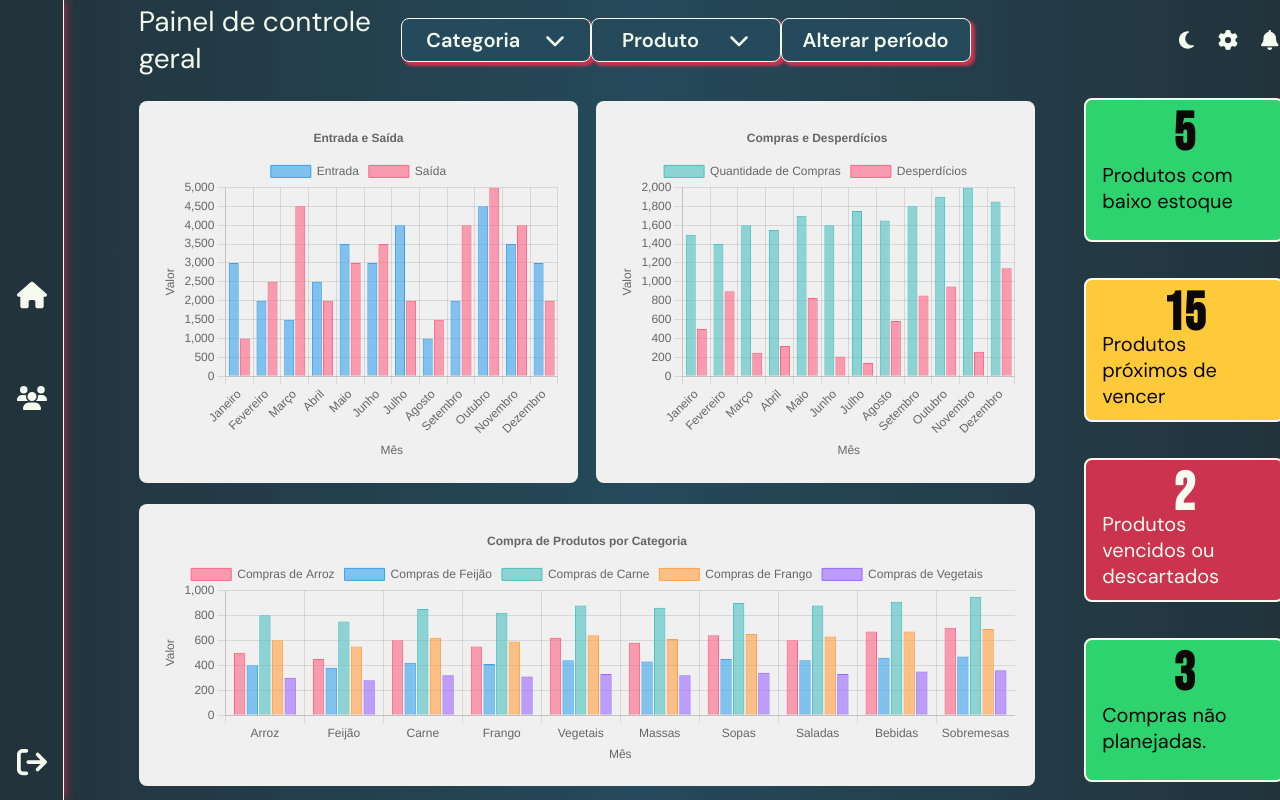
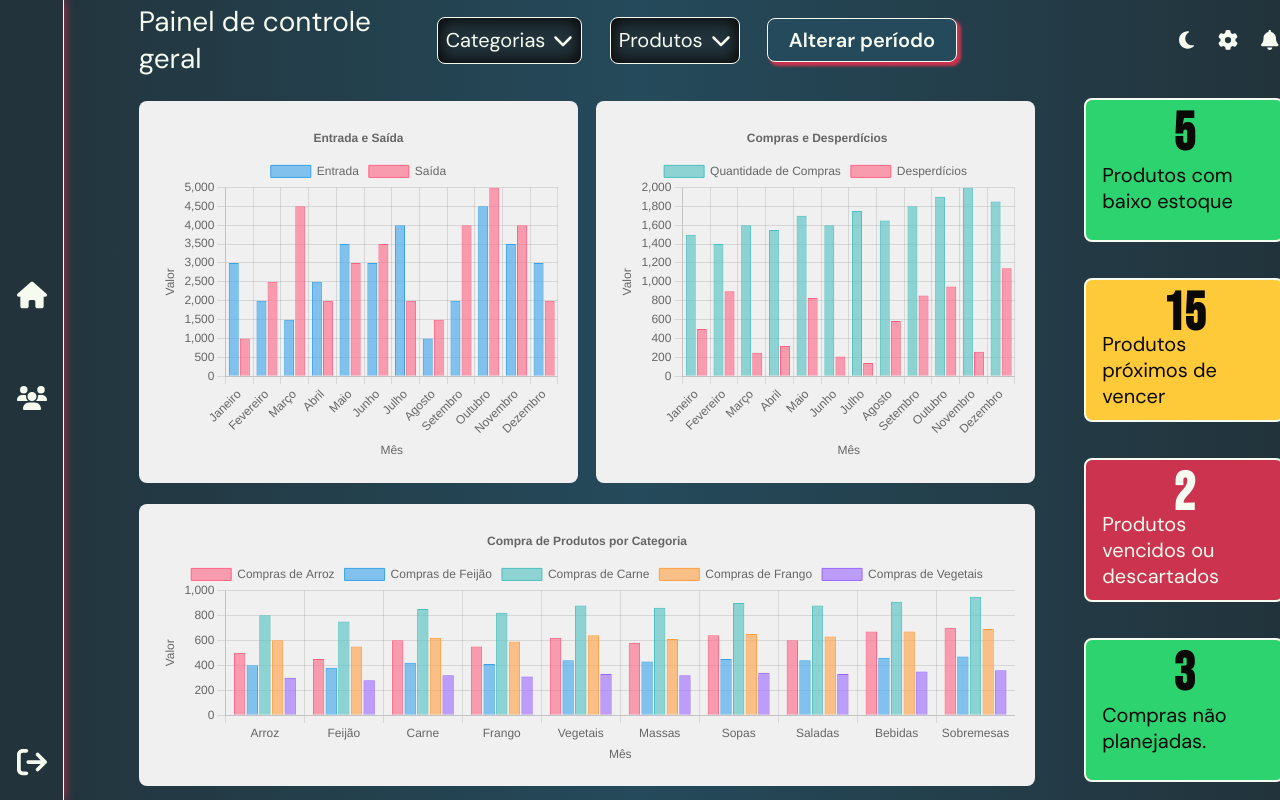
Before and after one commit to stephanyjustino/sustentare-dashboard, a React (Create React App) app: page /dashboardGeral in a window 1280 px wide. Built offline with nearby package versions, Linux system fonts and the light colour scheme; a web font is replaced by a local one.

Commit message:
8 - Uso em ambas as dashboards.

```diff
--- a/src/pages/DashboardColaboradores/DashboardColaboradores.jsx
+++ b/src/pages/DashboardColaboradores/DashboardColaboradores.jsx
@@ -6,6 +6,7 @@ import styles from './dashboardColaboradores.module.css';
 import ChartBar from "../../components/Chart/ChartBar"
 import Kpi from "../../components/KPI/Kpi";
 import ExpandedOperationLog from "../../components/ExpandedOperationLog/ExpandedOperationLog"
+import CheckableList from "../../components/CheckableList/CheckableList";
 
 const DashboardColaboradores = () => {
     const labels = ['Sofia', 'Flávio', 'Carlos', 'Luiza', 'Marcos', 'Rafael', 'Manuel', 'Diego', 'Clara'];
@@ -29,8 +30,7 @@ const DashboardColaboradores = () => {
                 <div className={styles.NavTop}>
                     <span className={styles.titulo}>Painel dos colaboradores</span>
                     <div className={styles.buttons}>
-                        <Button insideText={"Nome"} icon={"chevron-down"} />
-                        <Button insideText={"Função"} icon={"chevron-down"} />
+                        <CheckableList textoBase={"Nome"} opcoes={labels}/>
                         <Button insideText={"Período"} icon={"chevron-down"} />
                     </div>
                 </div>
--- a/src/pages/DashboardGeral/DashboardGeral.jsx
+++ b/src/pages/DashboardGeral/DashboardGeral.jsx
@@ -5,8 +5,17 @@ import Button from "../../components/Button/Button"
 import styles from './dashboardGeral.module.css';
 import ChartBar from "../../components/Chart/ChartBar"
 import Kpi from "../../components/KPI/Kpi";
+import CheckableList from "../../components/CheckableList/CheckableList";
 
 const Dashboard = () => {
+    const MOCK_CATEGORIAS = [
+        "Ingrediente de self-service", "Frente de caixa", "Doces por encomenda", "Produtos de limpeza"
+    ]
+    const MOCK_PRODUTOS = [
+        "Feijão carioquinha", "Arroz", "Detergente", "Papel higiênico", "Maçã", "Coca Zero 300", "Garrafa d'água",
+        "Peito de frango", "Guaraná Jesus 300"
+    ]
+
     const [inputValue, setInputValue] = useState('');
 
     return (
@@ -16,8 +25,10 @@ const Dashboard = () => {
                 <div className={styles.NavTop}>
                     <span className={styles.titulo}>Painel de controle geral</span>
                     <div className={styles.buttons}>
-                        <Button insideText={"Categoria"} icon={"chevron-down"} />
-                        <Button insideText={"Produto"} icon={"chevron-down"} />
+                        {/*<Button insideText={"Categoria"} icon={"chevron-down"} />*/}
+                        {/*<Button insideText={"Produto"} icon={"chevron-down"} />*/}
+                        <CheckableList textoBase={"Categorias"} opcoes={MOCK_CATEGORIAS}/>
+                        <CheckableList textoBase={"Produtos"} opcoes={MOCK_PRODUTOS}/>
                         <Button insideText={"Alterar período"} />
                     </div>
                 </div>
```
